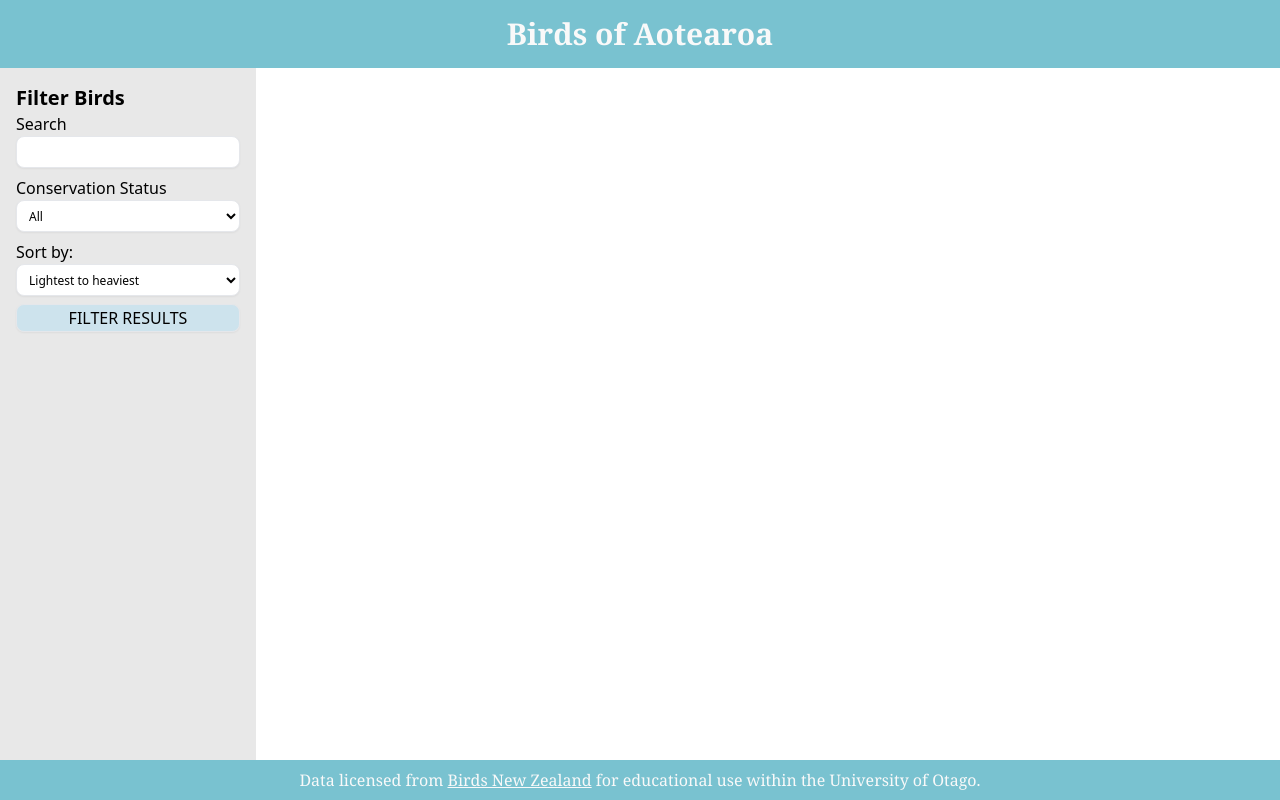
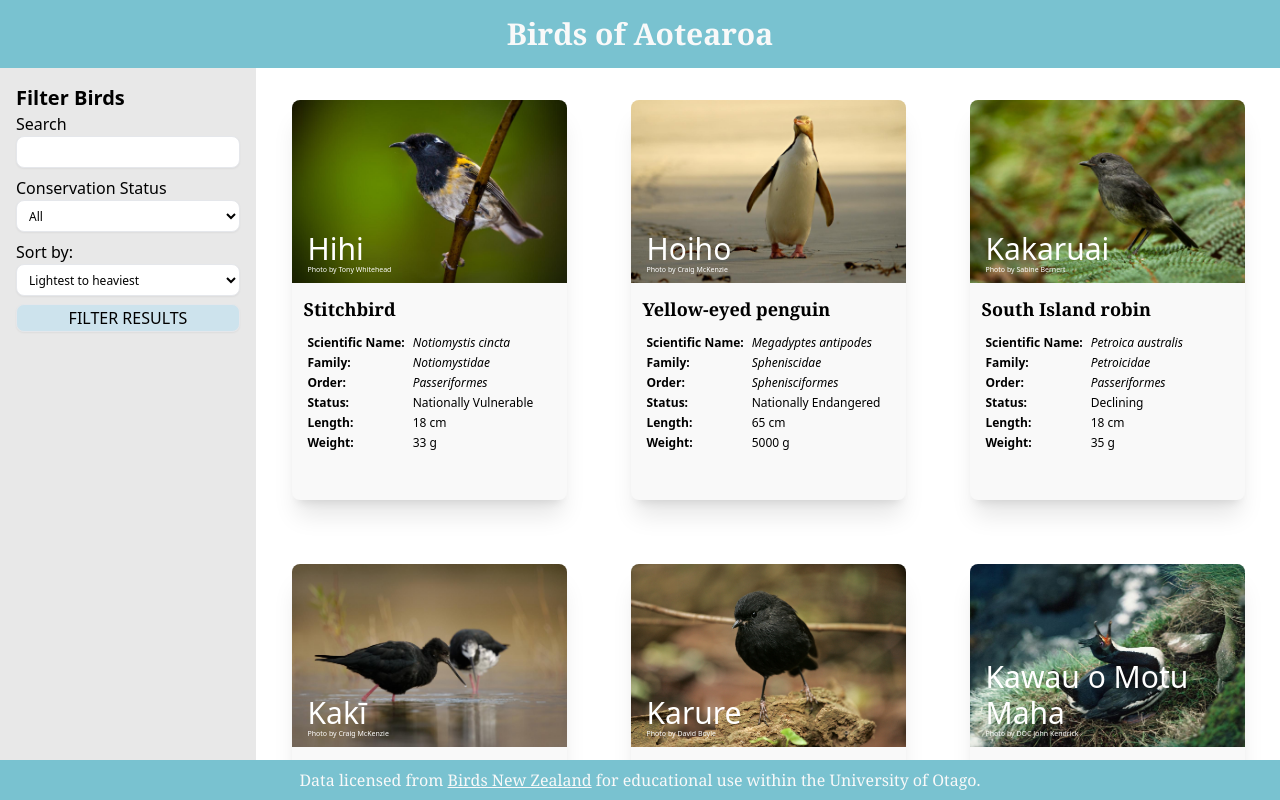
Before and after one commit to jayteylee/Birds_of_Aotearoa_front-end, a React (Create React App) app: page / in a window 1280 px wide. Built offline with nearby package versions, Linux system fonts and the light colour scheme.

Commit message:
Implemented search and conservation filter

```diff
--- a/src/App.jsx
+++ b/src/App.jsx
@@ -1,12 +1,15 @@
 import { useEffect, useState } from "react";
 import Card from "./card";
 
+//My problem is that the page initially loads with the filteredList but that is based off the birdData which has an initial state of null
+//Hence nothing is showing up on the page but after I play with the filters, everything shows up properly
+
 function App() {
   const [birdData, setBirdData] = useState(null);
-  const [filteredList, setFilteredList] = useState(birdData)
-  const [selectedStatus, setSelectedStatus] = useState("")
+  const [filteredList, setFilteredList] = useState(null);
+  const [selectedStatus, setSelectedStatus] = useState("");
+  const [searchField, setSearchField] = useState("");
 
-  //initally displaying all cards from the nzbirds.json
   const getData = () => {
     fetch('./data/nzbird.json'
       , {
@@ -25,7 +28,8 @@ function App() {
       })
       .then(data => {
         console.log(data);
-        setBirdData(data)
+        setBirdData(data);
+        setFilteredList(data);
       });
   };
 
@@ -33,6 +37,11 @@ function App() {
     getData();
   }, [])
 
+  useEffect(() => {
+    var filteredData = filterByStatus(birdData);
+    filteredData = filterBySearch(filteredData);
+    setFilteredList(filteredData);
+  }, [selectedStatus, searchField])
 
   //filtering the birdData based on the conservation status
   const filterByStatus = (filteredData) => {
@@ -45,15 +54,36 @@ function App() {
     return filteredBirds;
   };
 
+  const filterBySearch = (filteredData) => {
+    if (!searchField) {
+      return filteredData;
+    }
+    const filteredBirds = filteredData.filter(
+      (bird) => {
+        return (
+          bird
+            .english_name
+            .toLowerCase()
+            .includes(searchField.toLowerCase().normalize("NFC")) ||
+          bird
+            .primary_name
+            .toLowerCase()
+            .includes(searchField.toLowerCase().normalize("NFC"))
+        );
+      }
+    );
+    return filteredBirds;
+  }
+
   //called when a conservation status is selected
   const handleStatusChange = (event) => {
     setSelectedStatus(event.target.value);
   };
 
-  useEffect(() => {
-    var filteredData = filterByStatus(birdData);
-    setFilteredList(filteredData);
-  }, [selectedStatus])
+  const handleSearchChange = (event) => {
+    setSearchField(event.target.value);
+  };
+
 
 
 
@@ -72,7 +102,7 @@ function App() {
             <div className="flex flex-row md:flex-col md:flex-wrap px-4">
               <label>Search</label>
               <div className="mb-2">
-                <input type="text" className="basis-1/3 md:w-full h-8 px-2 py-1 border border-black-300 rounded-lg shadow-sm text-xs text-left" />
+                <input type="text" value={searchField.normalize("NFC")} onChange={handleSearchChange} className="basis-1/3 md:w-full h-8 px-2 py-1 border border-black-300 rounded-lg shadow-sm text-xs" />
               </div>
 
               <label>Conservation Status</label>
@@ -110,18 +140,20 @@ function App() {
               filteredList.map(bird => {
                 return (
                   <Card
-                    name={bird.english_name}
-                    img={bird.photo.source}
-                    sciName={bird.scientific_name}
-                    family={bird.family}
-                    order={bird.order}
-                    status={bird.status}
-                    length={bird.size.length.value}
-                    lengthUnit={bird.size.length.units}
-                    weight={bird.size.weight.value}
-                    weightUnit={bird.size.weight.units}
-                    primName={bird.primary_name}
-                    credit={bird.photo.credit}>
+                    bird={bird}
+                    // name={bird.english_name}
+                    // img={bird.photo.source}
+                    // sciName={bird.scientific_name}
+                    // family={bird.family}
+                    // order={bird.order}
+                    // status={bird.status}
+                    // length={bird.size.length.value}
+                    // lengthUnit={bird.size.length.units}
+                    // weight={bird.size.weight.value}
+                    // weightUnit={bird.size.weight.units}
+                    // primName={bird.primary_name}
+                    // credit={bird.photo.credit}
+                    >
                   </Card>
                 )
               })
--- a/src/card.jsx
+++ b/src/card.jsx
@@ -1,17 +1,18 @@
 function Card(props) {
-
+  const bird = props.bird;
+  console.log(bird)
   return (
     <div className='flex flex-col relative bg-boa-white w-[275px] h-[400px] m-8 shadow-xl rounded-lg overflow-hidden'>
       <div className='w-full h-[183px]'>
       <div className="relative w-full h-full">
-        <img className="w-full h-full" src={props.img} alt="test photo" objectfit={'cover'}/>
+        <img className="w-full h-full" src={bird.photo.source} alt="test photo" objectfit={'cover'}/>
 
-        <p className="absolute text-3xl py-4 px-4 bottom-0 left-0 text-white">{props.primName}</p>
-        <p className="absolute text-[7px] py-2 px-4 bottom-0 left-0 text-white">Photo by {props.credit}</p>
+        <p className="absolute text-3xl py-4 px-4 bottom-0 left-0 text-white">{bird.primary_name}</p>
+        <p className="absolute text-[7px] py-2 px-4 bottom-0 left-0 text-white">Photo by {bird.photo.credit}</p>
         </div>
       </div>
       <h2 className='text-lg text-left pr-2 pl-3 py-3 font-serif font-extrabold'>
-      {props.name}
+      {bird.english_name}
       </h2>
       <div className='block'>
         <div className="flex flex-row">
@@ -24,12 +25,12 @@ function Card(props) {
           <p className="font-bold text-xs px-2 pb-1 ml-2">Weight:</p>
           </div>
           <div>
-          <p className="text-xs pb-1 italic font-medium">{props.sciName} </p>
-          <p className="text-xs pb-1 italic font-medium">{props.family} </p>
-          <p className="text-xs pb-1 italic font-medium">{props.order} </p>
-          <p className="text-xs pb-1">{props.status} </p>
-          <p className="text-xs pb-1">{props.length} {props.lengthUnit}</p>
-          <p className="text-xs pb-1">{props.weight} {props.weightUnit} </p>
+          <p className="text-xs pb-1 italic font-medium">{bird.scientific_name} </p>
+          <p className="text-xs pb-1 italic font-medium">{bird.family} </p>
+          <p className="text-xs pb-1 italic font-medium">{bird.order} </p>
+          <p className="text-xs pb-1">{bird.status} </p>
+          <p className="text-xs pb-1">{bird.size.length.value} {bird.size.length.units}</p>
+          <p className="text-xs pb-1">{bird.size.weight.value} {bird.size.weight.units} </p>
           </div>
         </div>
       </div>
```
